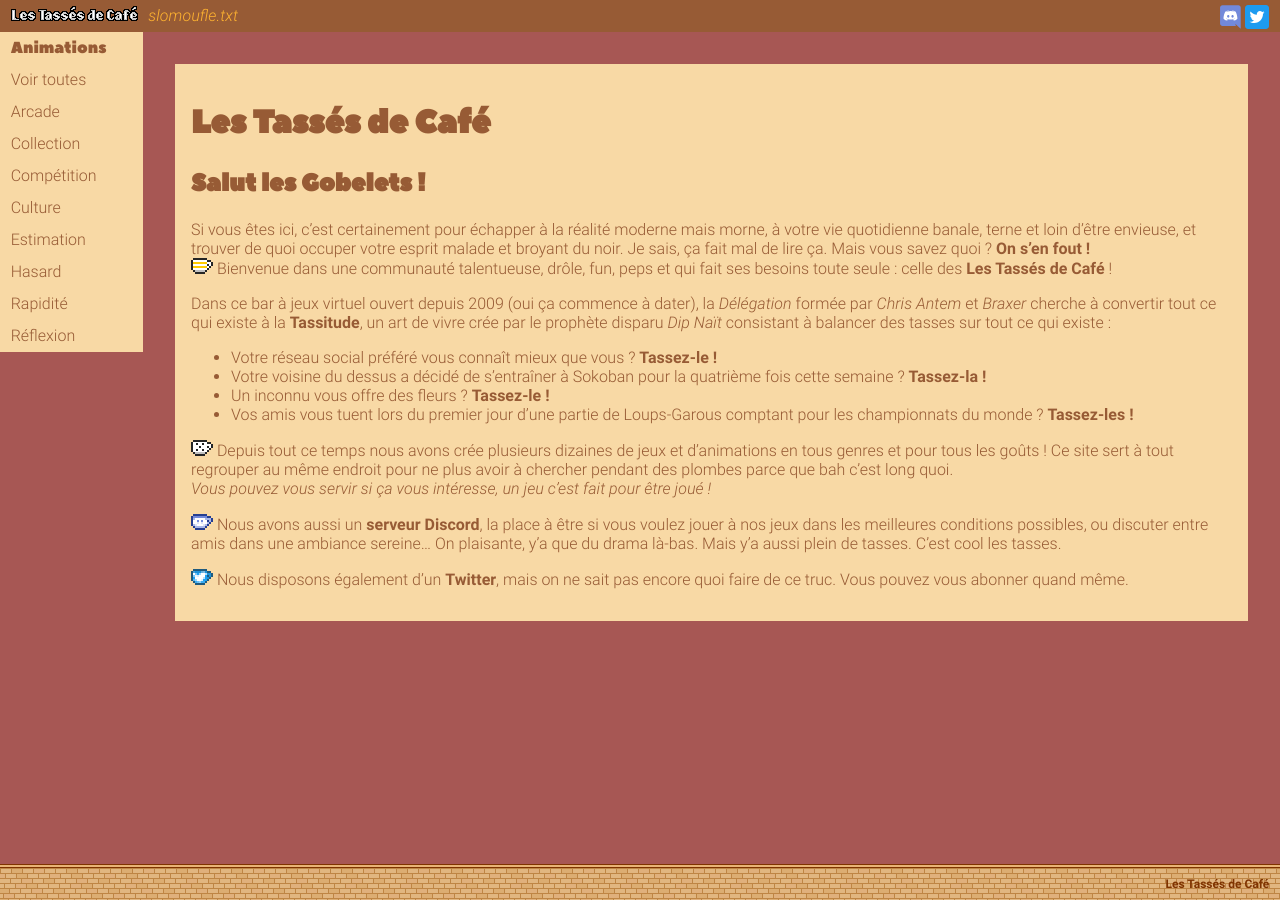
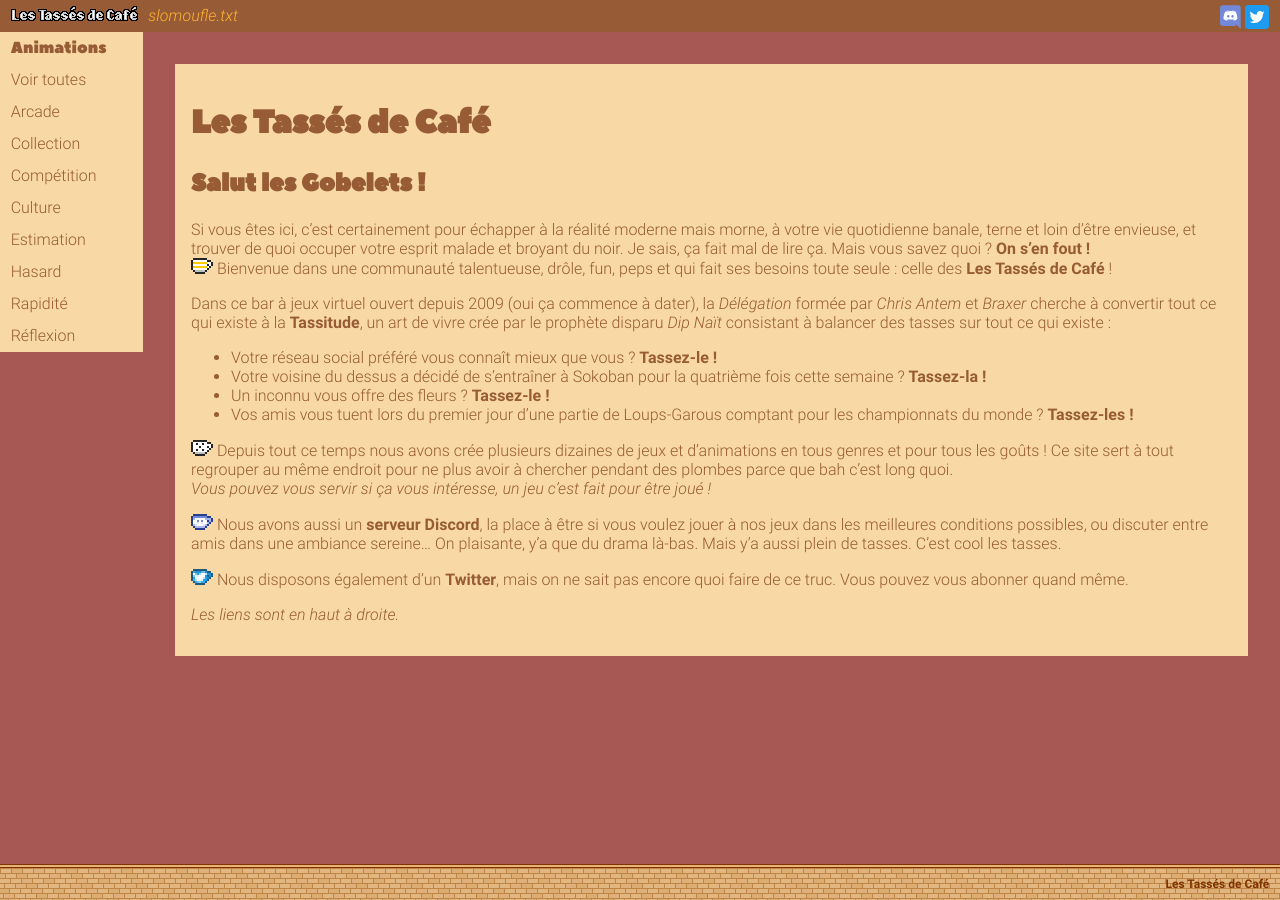
Before and after one commit to vcz-fr/les-tasses-de-cafe, a Jekyll site: the page built from index.md, in a window 1280 px wide. Built offline with Jekyll 4.4.1, drawn with Linux system fonts in a browser that asks for light colours.

Commit message:
Update index.md

```diff
--- a/index.md
+++ b/index.md
@@ -21,3 +21,5 @@ Dans ce bar à jeux virtuel ouvert depuis 2009 (oui ça commence à dater), la *
 {% include icon/tasse icon="TasseDiscord"%} Nous avons aussi un **serveur Discord**, la place à être si vous voulez jouer à nos jeux dans les meilleures conditions possibles, ou discuter entre amis dans une ambiance sereine... On plaisante, y'a que du drama là-bas. Mais y'a aussi plein de tasses. C'est cool les tasses.
 
 {% include icon/tasse icon="TasseTwitter"%} Nous disposons également d'un **Twitter**, mais on ne sait pas encore quoi faire de ce truc. Vous pouvez vous abonner quand même.
+
+*Les liens sont en haut à droite.*
```
